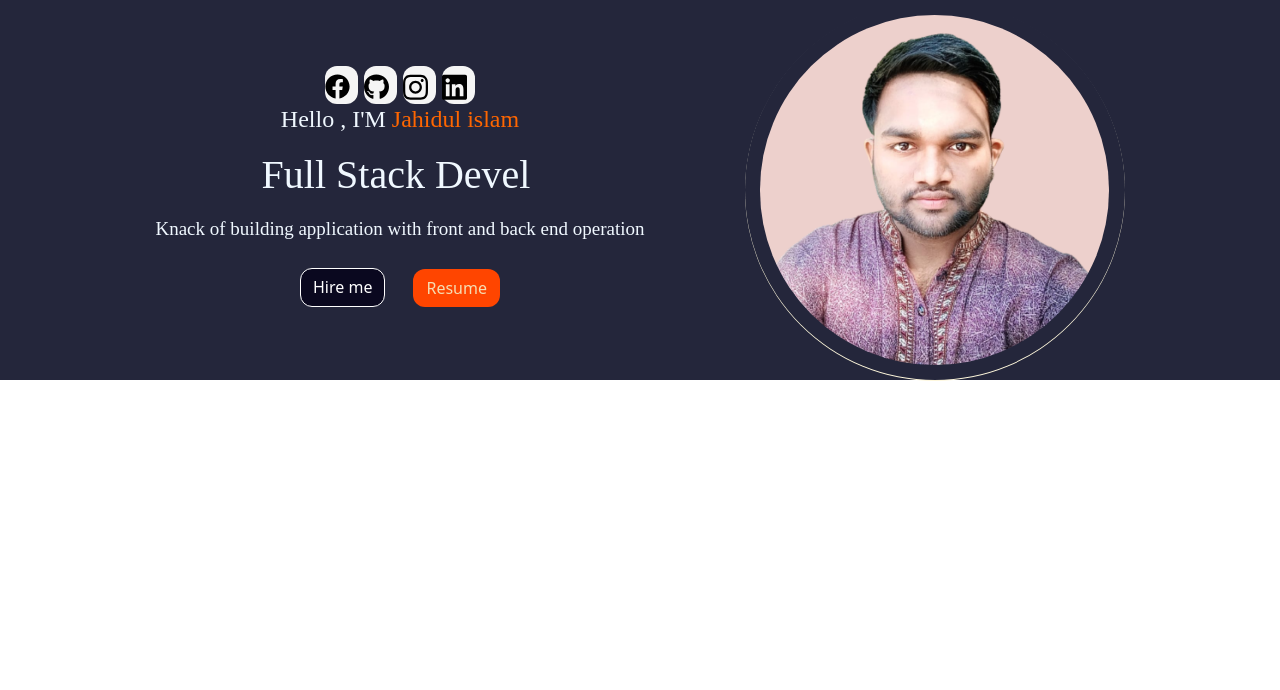
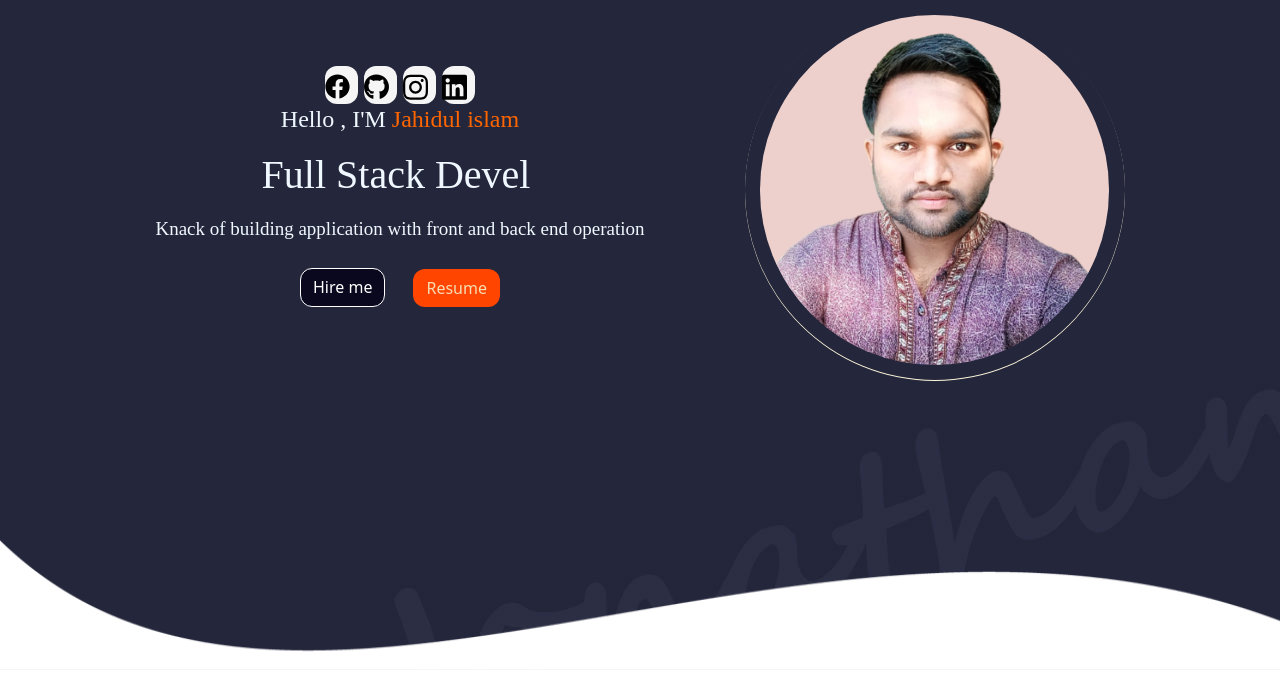
Before and after one commit to jahidulislam123/my-portfolio, a React (Create React App) app: page / in a window 1280 px wide. Shown: the top 690 px of the page. Built offline with nearby package versions, Linux system fonts and the light colour scheme.

Commit message:
added-design

```diff
--- a/src/App.js
+++ b/src/App.js
@@ -1,11 +1,12 @@
 
 import './App.css';
-import Profile from './PortfolioContainer/Home/Profile';
+import Home from './PortfolioContainer/Home/Home/Home';
 
 function App() {
   return (
     <div className="App">
-     <Profile></Profile>
+     <Home></Home>
+
     </div>
   );
 }
--- /dev/null
+++ b/src/PortfolioContainer/Home/Footer/Footer.css
@@ -0,0 +1,27 @@
+.footer-container {
+    height: 17.8%;
+    width: 100%;
+    overflow: hidden;
+    display: flex;
+    justify-content: center;
+
+}
+
+.footer-parent {
+    width: 100%;
+    height: 100%;
+    max-width: 1920px;
+
+}
+
+.footer-parent img {
+    max-width: 100%;
+    height: 130px;
+}
+
+@media screen and (max-width :1110px) {
+    .footer-parent {
+        display: flex;
+        align-items: flex-end;
+    }
+}
--- /dev/null
+++ b/src/PortfolioContainer/Home/Footer/Footer.js
@@ -0,0 +1,17 @@
+import React from 'react';
+import './Footer.css'
+import images from '../../../assets/Home/images/shape-bg.png'
+const Footer = () => {
+    return (
+        <div className='footer-container'>
+            <div className="footer-parent">
+                <img src={images}
+                 alt="no internet connection"
+                 />
+            </div>
+
+        </div>
+    );
+};
+
+export default Footer;
--- /dev/null
+++ b/src/PortfolioContainer/Home/Home/Home.css
@@ -0,0 +1,8 @@
+.home-container {
+    display: flex;
+    flex-direction: column;
+    justify-content: space-between;
+
+    min-height: 670px;
+    background-image: url('../../../assets/Home/images/bg.jpg');
+}
--- /dev/null
+++ b/src/PortfolioContainer/Home/Home/Home.js
@@ -0,0 +1,16 @@
+import React from 'react';
+import Footer from '../Footer/Footer';
+import Profile from '../Profile';
+import './Home.css'
+
+const Home = () => {
+    return (
+        <div className='home-container'>
+            <Profile></Profile>
+            <Footer></Footer>
+
+        </div>
+    );
+};
+
+export default Home;
--- a/src/PortfolioContainer/Home/Profile.css
+++ b/src/PortfolioContainer/Home/Profile.css
@@ -5,7 +5,7 @@
     justify-content: center;
     height: 10%;
     min-height: fit-content;
-    background-image: url('../../assets/Home/images/bg.jpg');
+
 
 
 }
```
